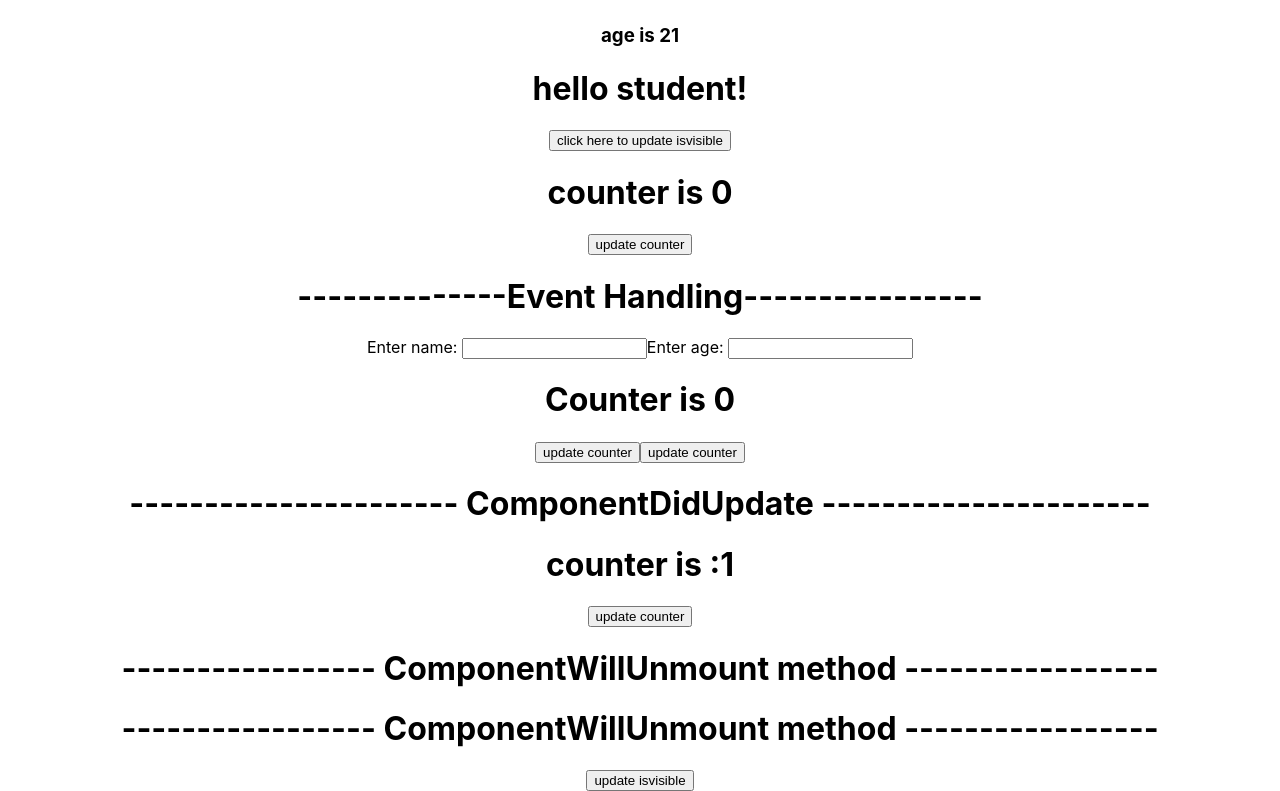
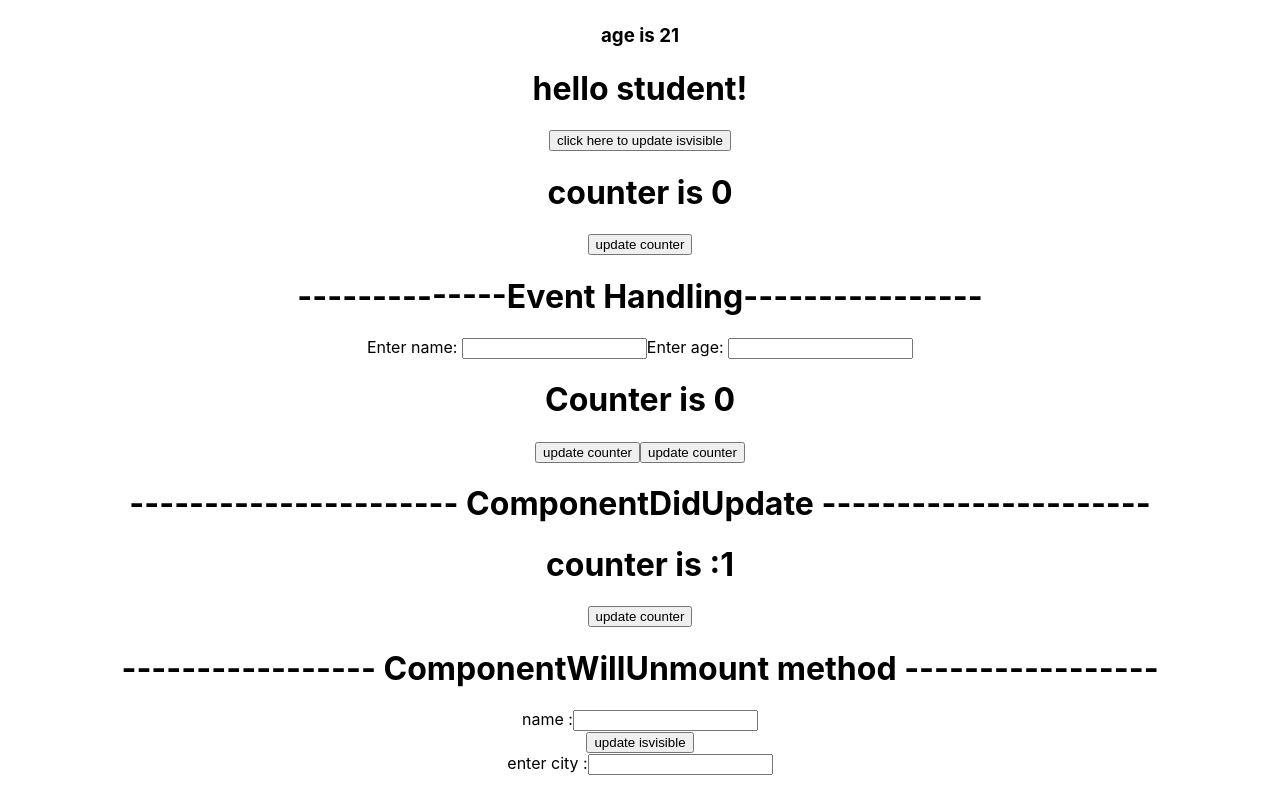
Before and after one commit to Avishkar05/myreactapp_code_practice, a React (Create React App) app: page / in a window 1280 px wide. Shown: the part 1762-2553 px from the top of the page. Built offline with nearby package versions, Linux system fonts and the light colour scheme.

Commit message:
componentWillUnmount

```diff
--- a/src/App.js
+++ b/src/App.js
@@ -14,9 +14,6 @@ import ShouldComponentUpdateExample from './ShouldComponentUpdateExample.jsx';
 import ComponentDidUpdate from './ComponentDidUpdate.jsx';
 import { Component, useState } from 'react';
 import ComponentWillUnmount from './ComponentWillUnmount';
-
-
-
 
 function App() {
 
@@ -37,12 +34,13 @@ function App() {
       <Mountphase></Mountphase>
       <ShouldComponentUpdateExample></ShouldComponentUpdateExample>
       <ComponentDidUpdate></ComponentDidUpdate>
-      <ComponentWillUnmount></ComponentWillUnmount>
+      {/* <ComponentWillUnmount></ComponentWillUnmount> */}
       {
         isvisible?
         <ComponentWillUnmount></ComponentWillUnmount>:null
       }
-      <button onClick={()=>{setisvisible(false)}}>update isvisible</button>
+      <button onClick={()=>{setisvisible(false)}}>update isvisible</button><br></br>
+      enter city :<input type="text"></input>
     </div>
   );
 }
--- a/src/ComponentWillUnmount.jsx
+++ b/src/ComponentWillUnmount.jsx
@@ -2,14 +2,26 @@ import React, { Component } from 'react'
 
 export default class ComponentWillUnmount extends Component {
 
+    componentDidMount()
+    {
+        document.addEventListener("keydown",this.handelkeydown)
+    }
+
+    handelkeydown=(event)=>{
+        console.log(event.key)
+    }
+
     componentWillUnmount()
     {
-        console.log("this is unmounting phase!!!")
+        console.log("this is unmounting phase")
+        document.removeEventListener("keydown",this.handelkeydown)
     }
+
   render() {
     return (
       <div>
         <h1>----------------- ComponentWillUnmount method -----------------</h1>
+        name :<input type='text'></input>
       </div>
     )
   }
```
